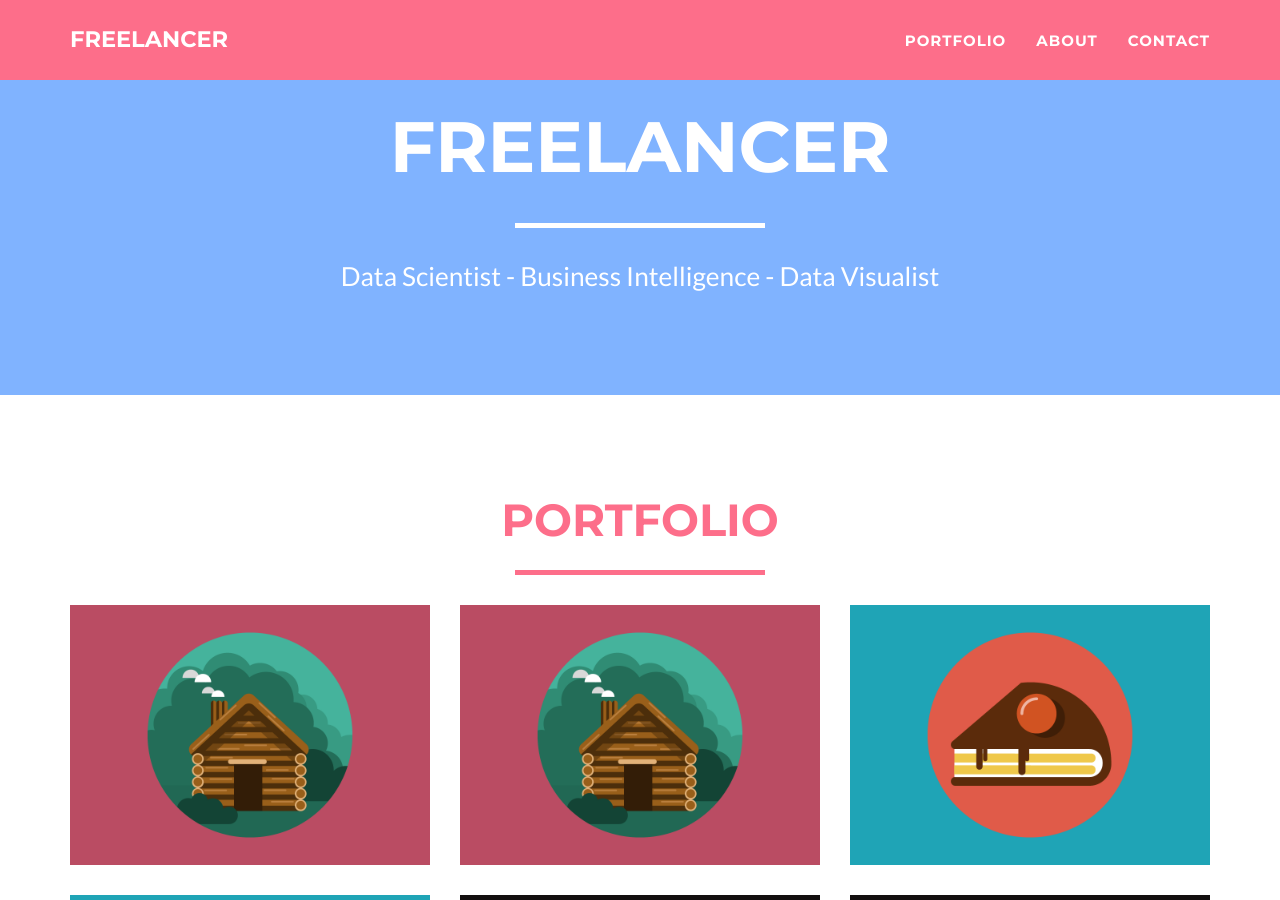
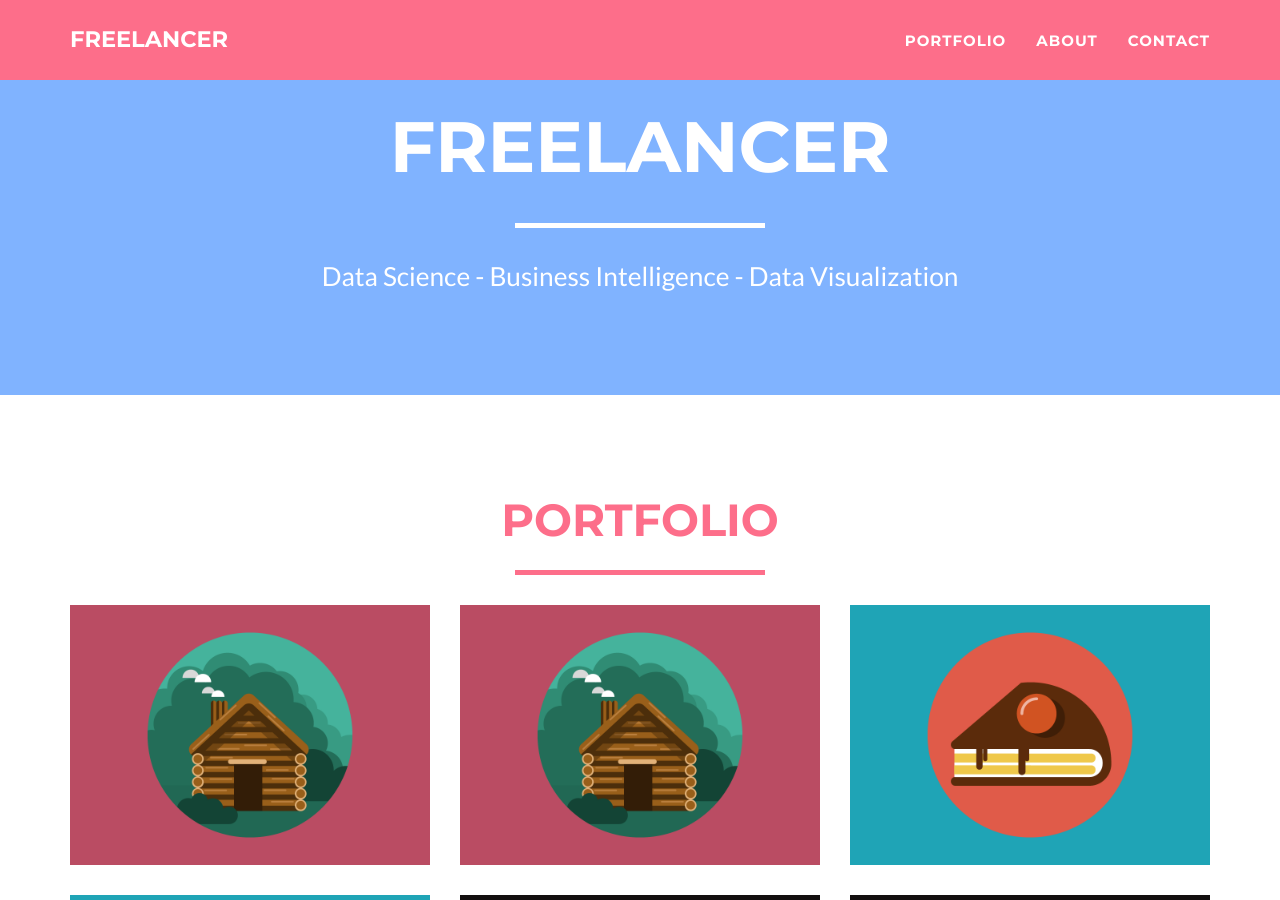
Before and after one commit to SnellOKC/snellokc.github.io, a Jekyll site: the page built from index.html, in a window 1280 px wide and 900 px high, scrolled down 380 px. Built offline with Jekyll 4.4.1, drawn with Linux system fonts in a browser that asks for light colours.

Commit message:
Updated skills

```diff
--- a/_config.yml
+++ b/_config.yml
@@ -4,8 +4,8 @@ email: matthewsnellokc@gmail.com
 url: https://snellokc.github.io
 description: "Write an awesome description for your new site here. You can edit this line in _config.yml. It will appear in your document head meta (for Google search results) and in your feed.xml site description."
 keywords: "your keywords, separated by commas"
-skills: "Data Scientist - Business Intelligence - Data Visualist"
-meta_author: LastName FirstName
+skills: "Data Science - Business Intelligence - Data Visualization"
+meta_author: Snell Matthew
 
 # Google webmaster tools
 google_verify:
```
